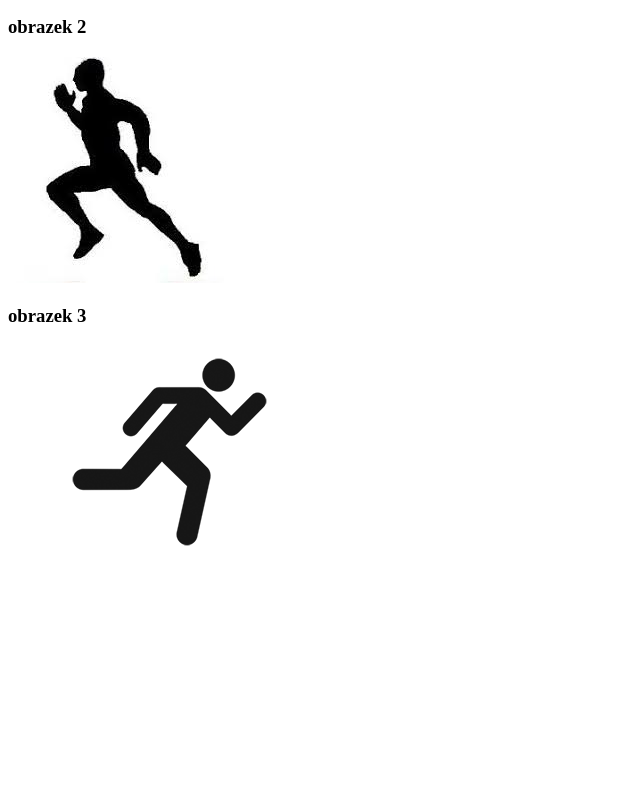
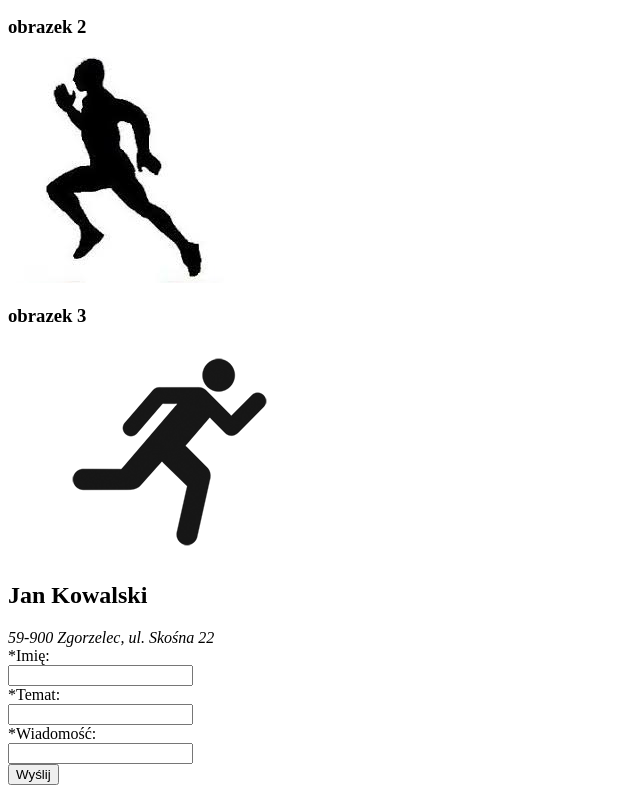
Before and after one commit to adaszewski/108, a plain HTML site: page index_20.html in a window 1280 px wide. Shown: the part 1656-2449 px from the top of the page, without its empty margins (0-640 px from the left). Before the commit the page ends 2226 px from the top, so only its background shows below. Drawn offline with Linux system fonts and the light colour scheme.

Commit message:
dodanie sekcji contact

```diff
--- a/index_20.html
+++ b/index_20.html
@@ -90,5 +90,18 @@
             <img src="biegacz.png">
         </div>
     </section>
+    <section id="contact">
+        <h2>Jan Kowalski</h2>
+        <address>59-900 Zgorzelec, ul. Skośna 22</address>
+        <form>
+            <label for="fname">*Imię:</label><br>
+            <input type="text" id="fname" name="fname"><br>
+            <label for="temat">*Temat:</label><br>
+            <input type="text" id="temat" name="temat"><br>
+            <label for="msg">*Wiadomość:</label><br>
+            <input type="text" id="msg" name="temat"><br>
+            <input type="submit" value="Wyślij">
+          </form>
+    </section>
 </body>
 </html>
```
